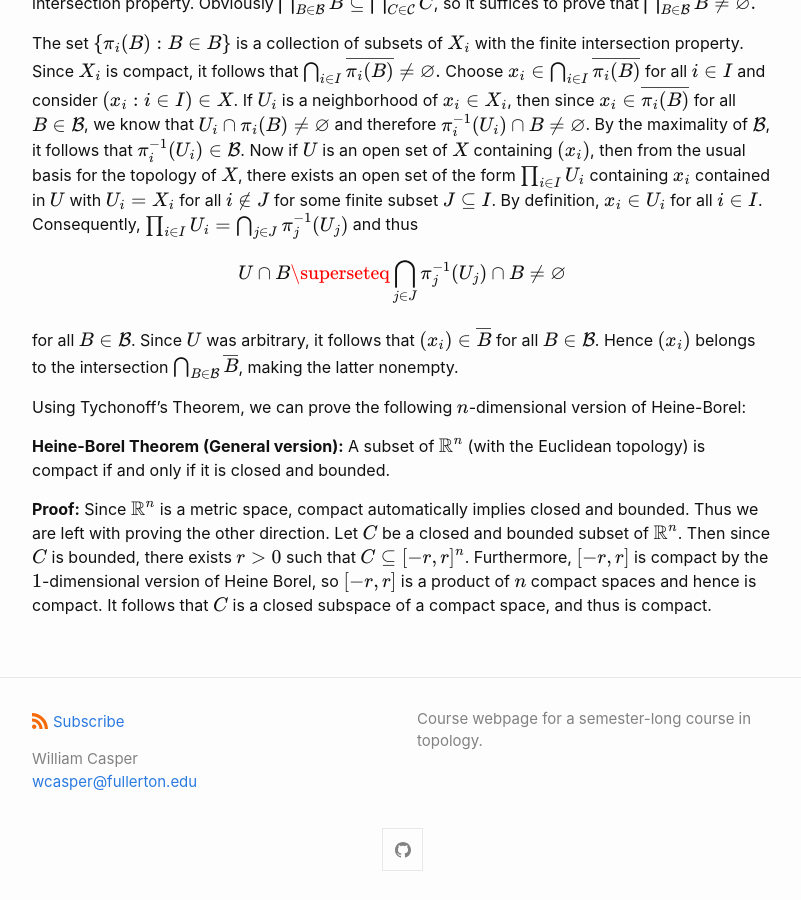
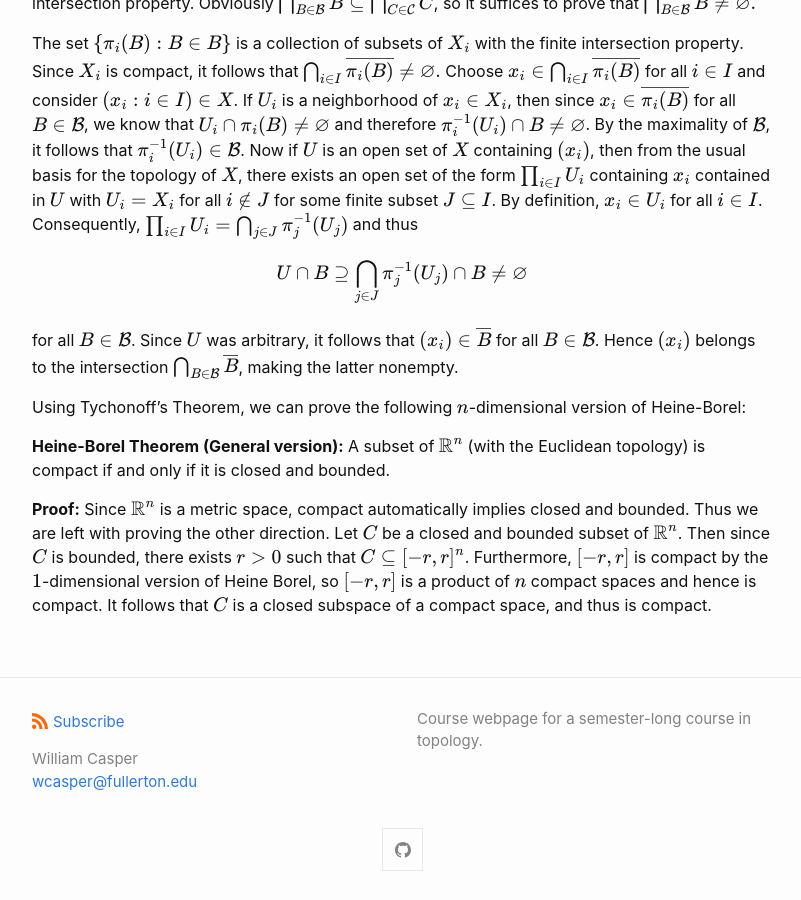
Before and after one commit to wcasper/math414fall2022, a Jekyll site: the page built from _topics/019-tychonoff-theorem.md, in a window 1280 px wide and 900 px high, scrolled down 2143 px. Shown: the whole window, without its empty margins (238-1039 px from the left). Built offline with Jekyll 4.4.1, drawn with Linux system fonts in a browser that asks for light colours.

Commit message:
fixed typo

```diff
--- a/_topics/019-tychonoff-theorem.md
+++ b/_topics/019-tychonoff-theorem.md
@@ -75,7 +75,7 @@ By the maximality of $$\mathcal B$$, it follows that $$\pi_i^{-1}(U_i)\in \mathc
 Now if $$U$$ is an open set of $$X$$ containing $$(x_i)$$, then from the usual basis for the topology of $$X$$, there exists an open set of the form $$\prod_{i\in I}U_i$$ containing $$x_i$$ contained in $$U$$ with $$U_i=X_i$$ for all $$i\notin J$$ for some finite subset $$J\subseteq I$$. By definition, $$x_i\in U_i$$ for all $$i\in I$$.
 Consequently, $$\prod_{i\in I}U_i = \bigcap_{j\in J}\pi_j^{-1}(U_j)$$ and thus
 
-$$U\cap B\superseteq \bigcap_{j\in J}\pi_j^{-1}(U_j)\cap B \neq\varnothing$$
+$$U\cap B\supseteq \bigcap_{j\in J}\pi_j^{-1}(U_j)\cap B \neq\varnothing$$
 
 for all $$B\in \mathcal B$$.  Since $$U$$ was arbitrary, it follows that $$(x_i)\in\overline{B}$$ for all $$B\in\mathcal B$$.  Hence $$(x_i)$$ belongs to the intersection $$\bigcap_{B\in\mathcal{B}}\overline{B}$$, making the latter nonempty.
 
```
